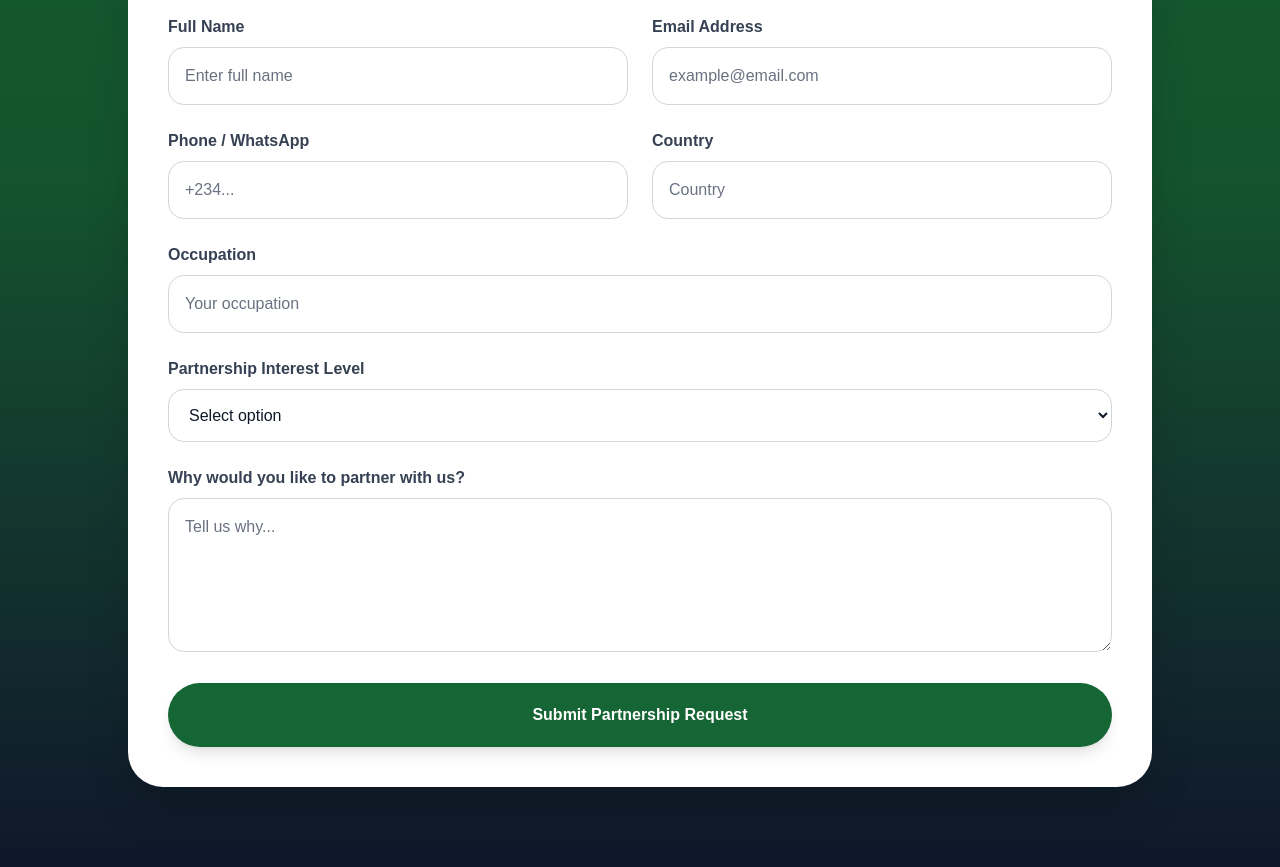
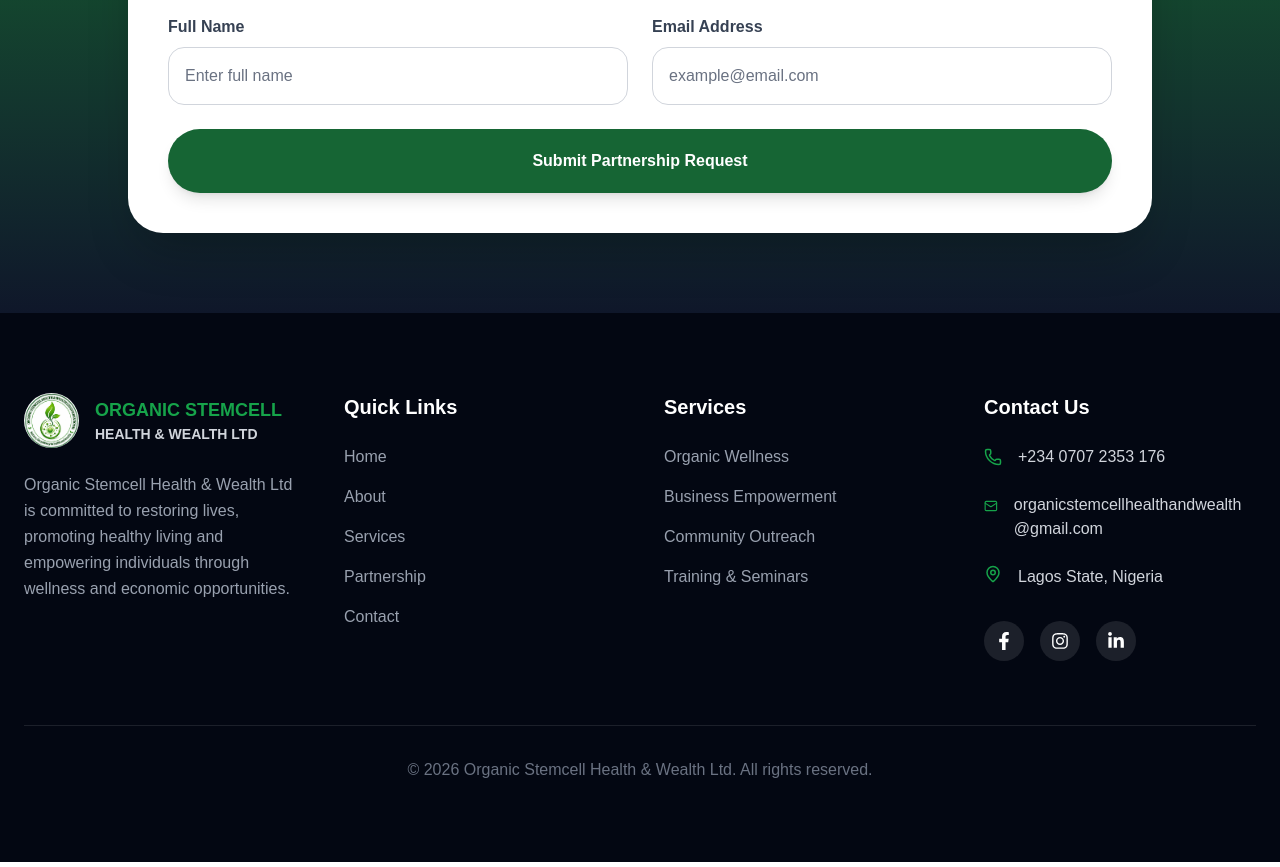
Before and after one commit to JonasNkeforTapuh/organic-health-website, a Next.js app: page /partnership in a window 1280 px wide. Shown: the part 500-1367 px from the top of the page. Built offline with nearby package versions, Linux system fonts and the light colour scheme.

Commit message:
moved products to dedicated page

```diff
--- a/src/app/page.tsx
+++ b/src/app/page.tsx
@@ -9,7 +9,6 @@ import Organization from "../sections/Organization";
 import Partnership from "../sections/Partnership";
 import Services from "../sections/Services";
 import Stats from "../sections/Stats";
-import Gallery from "../sections/Gallery";
 import Contact from "../sections/Contact";
 import Testimonials from "../sections/Testimonials";
 import Videos from "../sections/Videos";
@@ -26,7 +25,35 @@ export default function Home() {
       <Partnership />
       <Services />
       <Stats />
-      <Gallery />
+<section className="py-24 text-center bg-white">
+
+  <h2 className="text-4xl font-bold text-gray-900">
+    Our Products
+  </h2>
+
+  <p className="mt-6 text-gray-600 max-w-2xl mx-auto">
+    Explore our complete collection of powerful healing and
+    wellness products carefully designed to restore lives.
+  </p>
+
+  <a
+    href="/products"
+    className="
+    inline-block
+    mt-8
+    bg-[#166534]
+    text-white
+    px-8
+    py-4
+    rounded-full
+    hover:scale-105
+    transition
+    "
+  >
+    View Products
+  </a>
+
+</section>
       <Testimonials />
       <VideoTestimonials />
       <Videos />
--- a/src/app/partnership/page.tsx
+++ b/src/app/partnership/page.tsx
@@ -3,8 +3,17 @@
 import { motion } from "framer-motion";
 import { Users } from "lucide-react";
 
+import Navbar from "@/components/Navbar";
+import Footer from "@/components/Footer";
+
 export default function PartnershipPage() {
   return (
+    <>
+
+      {/* NAVBAR */}
+
+      <Navbar />
+
       <section className="min-h-screen bg-gradient-to-b from-[#166534] via-[#14532d] to-[#0f172a] py-20 px-6">
 
         <div className="max-w-5xl mx-auto">
@@ -83,6 +92,8 @@ export default function PartnershipPage() {
 
             <form className="space-y-6">
 
+              {/* KEEP YOUR ENTIRE FORM EXACTLY AS IT IS */}
+
               <div className="grid md:grid-cols-2 gap-6">
 
                 <div>
@@ -136,158 +147,7 @@ export default function PartnershipPage() {
 
               </div>
 
-
-            <div className="grid md:grid-cols-2 gap-6">
-
-              <div>
-
-                <label className="block mb-2 font-semibold text-gray-700">
-                  Phone / WhatsApp
-                </label>
-
-                <input
-                  type="tel"
-                  placeholder="+234..."
-                  className="
-                  w-full
-                  border
-                  border-gray-300
-                  p-4
-                  rounded-2xl
-                  text-gray-900
-                  bg-white
-                  placeholder:text-gray-500
-                  focus:outline-none
-                  focus:ring-2
-                  focus:ring-[#166534]
-                  "
-                />
-              </div>
-
-
-              <div>
-
-                <label className="block mb-2 font-semibold text-gray-700">
-                  Country
-                </label>
-
-                <input
-                  type="text"
-                  placeholder="Country"
-                  className="
-                  w-full
-                  border
-                  border-gray-300
-                  p-4
-                  rounded-2xl
-                  text-gray-900
-                  bg-white
-                  placeholder:text-gray-500
-                  focus:outline-none
-                  focus:ring-2
-                  focus:ring-[#166534]
-                  "
-                />
-              </div>
-
-            </div>
-
-
-            <div>
-
-              <label className="block mb-2 font-semibold text-gray-700">
-                Occupation
-              </label>
-
-              <input
-                type="text"
-                placeholder="Your occupation"
-                className="
-                w-full
-                border
-                border-gray-300
-                p-4
-                rounded-2xl
-                text-gray-900
-                bg-white
-                placeholder:text-gray-500
-                focus:outline-none
-                focus:ring-2
-                focus:ring-[#166534]
-                "
-              />
-
-            </div>
-
-
-            <div>
-
-              <label className="block mb-2 font-semibold text-gray-700">
-                Partnership Interest Level
-              </label>
-
-              <select
-                className="
-                w-full
-                border
-                border-gray-300
-                p-4
-                rounded-2xl
-                text-gray-900
-                bg-white
-                focus:outline-none
-                focus:ring-2
-                focus:ring-[#166534]
-                "
-              >
-
-                <option>
-                  Select option
-                </option>
-
-                <option>
-                  Starter
-                </option>
-
-                <option>
-                  Serious Investor
-                </option>
-
-                <option>
-                  Business Expansion
-                </option>
-
-              </select>
-
-            </div>
-
-
-            <div>
-
-              <label className="block mb-2 font-semibold text-gray-700">
-                Why would you like to partner with us?
-              </label>
-
-              <textarea
-                rows={5}
-                placeholder="Tell us why..."
-                className="
-                w-full
-                border
-                border-gray-300
-                p-4
-                rounded-2xl
-                text-gray-900
-                bg-white
-                placeholder:text-gray-500
-                focus:outline-none
-                focus:ring-2
-                focus:ring-[#166534]
-                "
-              />
-
-            </div>
-
+              {/* Rest of your form remains unchanged */}
 
               <button
                 type="submit"
@@ -315,5 +175,11 @@ export default function PartnershipPage() {
         </div>
 
       </section>
+
+      {/* FOOTER */}
+
+      <Footer />
+
+    </>
   );
 }
--- /dev/null
+++ b/src/app/products/page.tsx
@@ -0,0 +1,175 @@
+"use client";
+
+import Navbar from "@/components/Navbar";
+import Footer from "@/components/Footer";
+
+import Image from "next/image";
+import { motion } from "framer-motion";
+import { useState } from "react";
+
+import gallery1 from "../../images/gallery1.jpeg";
+import gallery2 from "../../images/gallery2.jpeg";
+import gallery3 from "../../images/gallery3.jpeg";
+import gallery4 from "../../images/gallery4.jpeg";
+import gallery5 from "../../images/gallery5.jpeg";
+import gallery6 from "../../images/gallery6.jpeg";
+import gallery13 from "../../images/gallery13.jpeg";
+import gallery8 from "../../images/gallery8.jpeg";
+import gallery9 from "../../images/gallery9.jpeg";
+import gallery10 from "../../images/gallery10.jpeg";
+import gallery11 from "../../images/gallery11.jpeg";
+import gallery12 from "../../images/gallery12.jpeg";
+
+const images = [
+  gallery1,
+  gallery2,
+  gallery3,
+  gallery4,
+  gallery5,
+  gallery6,
+  gallery13,
+  gallery8,
+  gallery9,
+  gallery10,
+  gallery11,
+  gallery12,
+];
+
+export default function ProductsPage() {
+
+  const [selectedImage, setSelectedImage] =
+    useState<string | null>(null);
+
+  return (
+    <>
+
+      <Navbar />
+
+      <section className="py-28 bg-gradient-to-b from-white to-gray-50 px-6">
+
+        <div className="max-w-7xl mx-auto">
+
+          <div className="text-center max-w-3xl mx-auto">
+
+            <p className="
+            uppercase
+            tracking-widest
+            text-[#166534]
+            font-extrabold
+            text-lg
+            ">
+              Our Products
+            </p>
+
+            <h1 className="
+            text-4xl
+            md:text-6xl
+            font-bold
+            mt-4
+            text-gray-900
+            ">
+              Discover Our Powerful Healing Products
+            </h1>
+
+            <p className="
+            mt-6
+            text-lg
+            text-gray-700
+            ">
+              Explore trusted wellness solutions carefully
+              designed to restore health and improve lives.
+            </p>
+
+          </div>
+
+
+          <div
+            className="
+            grid
+            grid-cols-2
+            md:grid-cols-3
+            lg:grid-cols-4
+            gap-5
+            mt-20
+            "
+          >
+
+            {images.map((image,index)=>(
+
+              <motion.div
+                key={index}
+                onClick={()=>setSelectedImage(image.src)}
+                initial={{opacity:0,y:30}}
+                whileInView={{opacity:1,y:0}}
+                transition={{delay:index*.05}}
+                viewport={{once:true}}
+                whileHover={{y:-8}}
+                className="
+                rounded-3xl
+                overflow-hidden
+                shadow-xl
+                cursor-pointer
+                group
+                "
+              >
+
+                <Image
+                  src={image}
+                  alt=""
+                  className="
+                  w-full
+                  h-44
+                  sm:h-56
+                  md:h-64
+                  object-cover
+                  duration-700
+                  group-hover:scale-110
+                  "
+                />
+
+              </motion.div>
+
+            ))}
+
+          </div>
+
+        </div>
+
+      </section>
+
+
+      {selectedImage && (
+
+        <div
+          onClick={() => setSelectedImage(null)}
+          className="
+          fixed
+          inset-0
+          bg-black/90
+          z-50
+          flex
+          items-center
+          justify-center
+          px-4
+          "
+        >
+
+          <img
+            src={selectedImage}
+            alt=""
+            className="
+            max-w-5xl
+            max-h-[90vh]
+            rounded-3xl
+            "
+          />
+
+        </div>
+
+      )}
+
+      <Footer />
+
+    </>
+  );
+}
```
Lines whose indentation alone changed are shown as unchanged.
